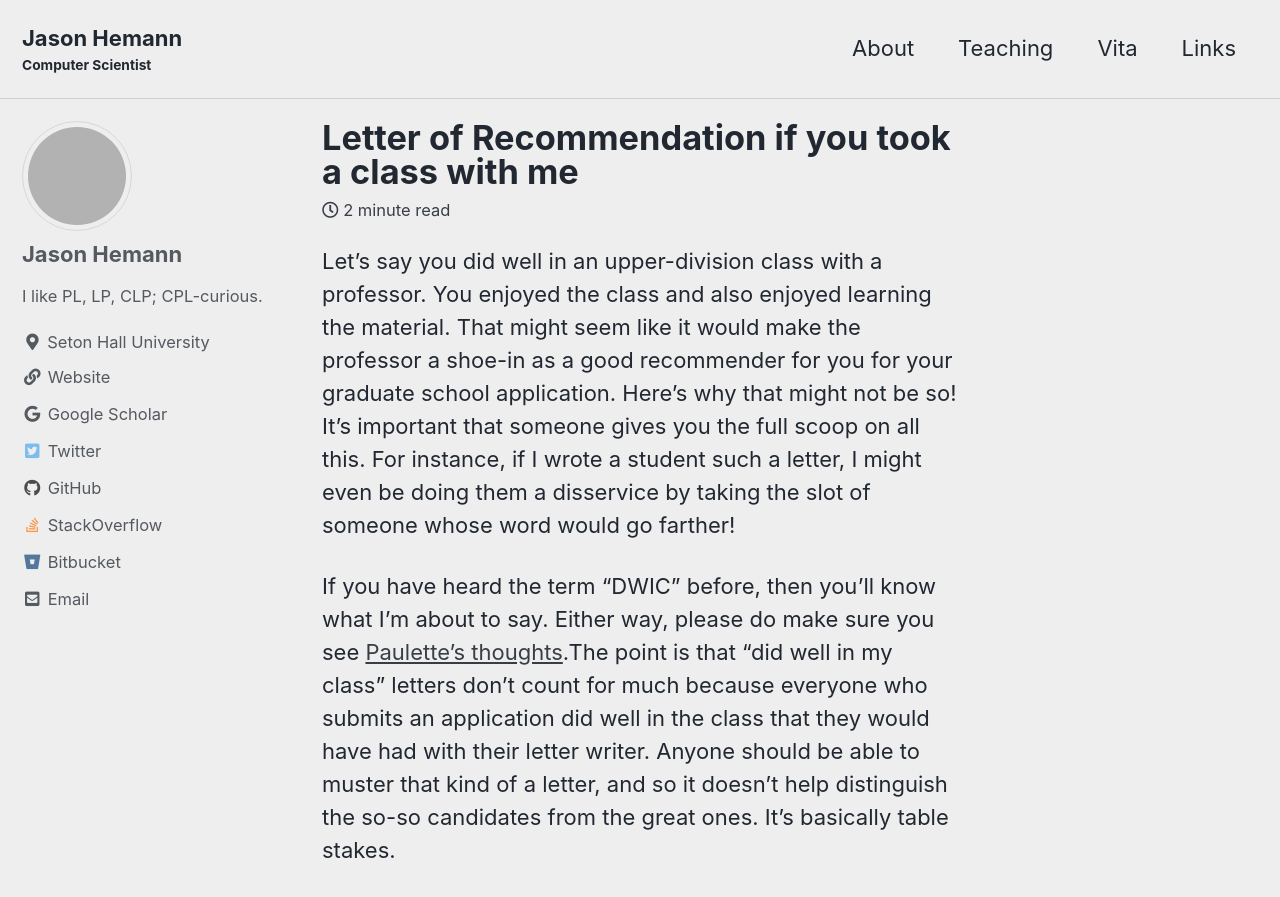
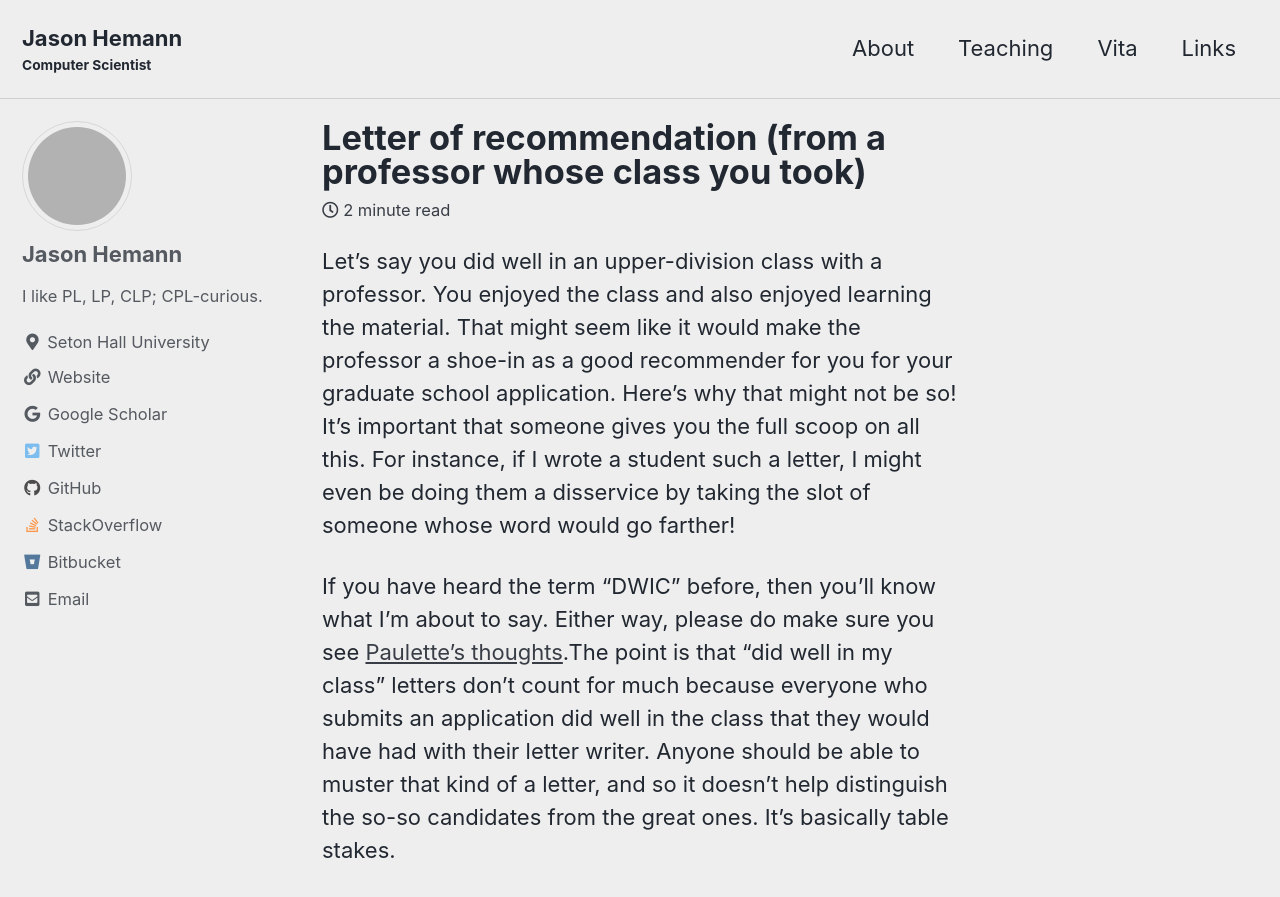
Before and after one commit to jasonhemann/jasonhemann.github.io, a Jekyll site: the page built from _posts/2023-08-11-dwic.md, in a window 1280 px wide and 900 px high. Shown: the top 897 px of the window. Built offline with Jekyll 4.4.1, drawn with Linux system fonts in a browser that asks for light colours; cached includes are drawn as plain includes; grey boxes are pictures that could not be loaded.

Commit message:
Changing post name

```diff
--- a/_posts/2023-08-11-dwic.md
+++ b/_posts/2023-08-11-dwic.md
@@ -1,5 +1,5 @@
 ---
-title: Letter of Recommendation if you took a class with me
+title: Letter of recommendation (from a professor whose class you took)
 ---
 
 Let’s say you did well in an upper-division class with a professor. You enjoyed the class and also enjoyed learning the material. That might seem like it would make the professor a shoe-in as a good recommender for you for your graduate school application. Here’s why that might not be so! It’s important that someone gives you the full scoop on all this. For instance, if I wrote a student such a letter, I might even be doing them a disservice by taking the slot of someone whose word would go farther!
```
